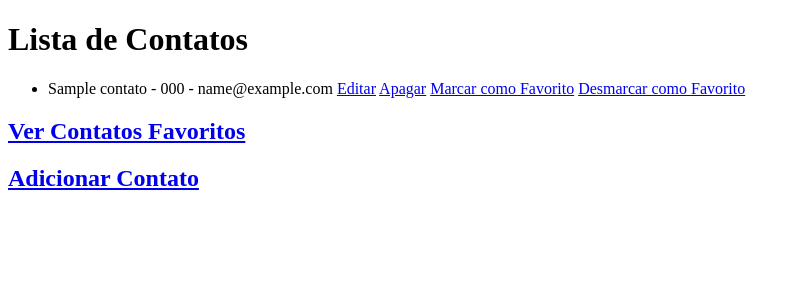
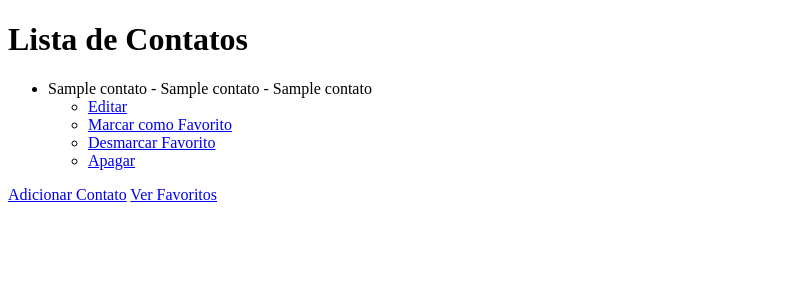
Before and after one commit to Lais666/AgendaContatos, a Flask app: template Templates/index.html in a window 1280 px wide. Shown: the top 300 px of the page, without its empty margins (0-800 px from the left). Run offline with Flask 3, Linux system fonts and the light colour scheme; the template is opened without the code that fills it: most values are stand-ins (such as "Sample title", 1, 10 or a date in 2020).

Commit message:
Commit somente com lista

```diff
--- a/Templates/adicionar_contato.html
+++ b/Templates/adicionar_contato.html
@@ -13,11 +13,10 @@
         <label for="telefone">Telefone:</label><br>
         <input type="text" id="telefone" name="telefone"><br>
         <label for="email">Email:</label><br>
-        <input type="email" id="email" name="email"><br>
+        <input type="text" id="email" name="email"><br>
         <input type="checkbox" id="favorito" name="favorito">
         <label for="favorito">Favorito</label><br>
         <input type="submit" value="Adicionar">
     </form>
-    <h2><a href="/">Voltar para Lista de Contatos</a></h2>
 </body>
 </html>
--- a/Templates/index.html
+++ b/Templates/index.html
@@ -9,19 +9,17 @@
     <h1>Lista de Contatos</h1>
     <ul>
         {% for contato in contatos %}
-        <li>
-            {{ contato.nome }} - {{ contato.telefone }} - {{ contato.email }}
-            {% if contato.favorito %}
-                <span style="color: green;">Favorito</span>
-            {% endif %}
-            <a href="/editar_contato/{{ loop.index0 }}">Editar</a>
-            <a href="/apagar_contato/{{ loop.index0 }}">Apagar</a>
-            <a href="/marcar_favorito/{{ loop.index0 }}">Marcar como Favorito</a>
-            <a href="/desmarcar_favorito/{{ loop.index0 }}">Desmarcar como Favorito</a>
+        <li>{{ contato[1] }} - {{ contato[2] }} - {{ contato[3] }}{% if contato[4] %} (Favorito){% endif %}
+            <ul>
+                <li><a href="/editar_contato/{{ loop.index0 }}">Editar</a></li>
+                <li><a href="/marcar_favorito/{{ loop.index0 }}">Marcar como Favorito</a></li>
+                <li><a href="/desmarcar_favorito/{{ loop.index0 }}">Desmarcar Favorito</a></li>
+                <li><a href="/apagar_contato/{{ loop.index0 }}">Apagar</a></li>
+            </ul>
         </li>
         {% endfor %}
     </ul>
-    <h2><a href="/contatos_favoritos">Ver Contatos Favoritos</a></h2>
-    <h2><a href="/adicionar_contato">Adicionar Contato</a></h2>
+    <a href="/adicionar_contato">Adicionar Contato</a>
+    <a href="/contatos_favoritos">Ver Favoritos</a>
 </body>
 </html>
--- a/main.py
+++ b/main.py
@@ -7,52 +7,78 @@ contatos = []
 
 @app.route('/')
 def index():
+    """
+    Rota principal que renderiza a página inicial com a lista de contatos.
+    """
     return render_template('index.html', contatos=contatos)
 
 @app.route('/adicionar_contato', methods=['GET', 'POST'])
 def adicionar_contato():
+    """
+    Rota para adicionar um novo contato.
+    Se o método for POST, adiciona o novo contato à lista.
+    Se não, exibe o formulário para adicionar um novo contato.
+    """
     if request.method == 'POST':
         nome = request.form['nome']
         telefone = request.form['telefone']
         email = request.form['email']
         favorito = 'favorito' in request.form
-        contatos.append({'nome': nome, 'telefone': telefone, 'email': email, 'favorito': favorito})
-        return redirect('/')
+        codigo = len(contatos)
+        contatos.append([codigo, nome, telefone, email, favorito])
+        return redirect('/')  # Redireciona de volta para a página inicial
     else:
-        return render_template('adicionar_contato.html')
+        return render_template('adicionar_contato.html')  # Renderiza o formulário de adicionar contato
 
-@app.route('/editar_contato/<int:id>', methods=['GET', 'POST'])
-def editar_contato(id):
+@app.route('/editar_contato/<int:codigo>', methods=['GET', 'POST'])
+def editar_contato(codigo):
+    """
+    Rota para editar um contato existente.
+    Se o método for POST, atualiza os detalhes do contato com o ID fornecido.
+    Caso contrário, exibe o formulário preenchido com os detalhes do contato para edição.
+    """
     if request.method == 'POST':
         nome = request.form['nome']
         telefone = request.form['telefone']
         email = request.form['email']
         favorito = 'favorito' in request.form
-        contatos[id] = {'nome': nome, 'telefone': telefone, 'email': email, 'favorito': favorito}
-        return redirect('/')
+        contatos[codigo] = [codigo, nome, telefone, email, favorito]
+        return redirect('/')  # Redireciona de volta para a página inicial
     else:
-        contato = contatos[id]
-        return render_template('editar_contato.html', contato=contato)
+        contato = contatos[codigo]
+        return render_template('editar_contato.html', contato=contato)  # Renderiza o formulário de edição
 
-@app.route('/marcar_favorito/<int:id>')
-def marcar_favorito(id):
-    contatos[id]['favorito'] = True
-    return redirect('/')
+@app.route('/marcar_favorito/<int:codigo>')
+def marcar_favorito(codigo):
+    """
+    Rota para marcar um contato como favorito.
+    """
+    contatos[codigo][4] = True
+    return redirect('/')  # Redireciona de volta para a página inicial
 
-@app.route('/desmarcar_favorito/<int:id>')
-def desmarcar_favorito(id):
-    contatos[id]['favorito'] = False
-    return redirect('/')
+@app.route('/desmarcar_favorito/<int:codigo>')
+def desmarcar_favorito(codigo):
+    """
+    Rota para remover um contato da lista de favoritos.
+    """
+    contatos[codigo][4] = False
+    return redirect('/')  # Redireciona de volta para a página inicial
 
 @app.route('/contatos_favoritos')
 def contatos_favoritos():
-    favoritos = [contato for contato in contatos if contato['favorito']]
+    favoritos = []
+    for contato in contatos:
+        if contato[4]:
+            favoritos.append(contato)
     return render_template('contatos_favoritos.html', favoritos=favoritos)
 
-@app.route('/apagar_contato/<int:id>')
-def apagar_contato(id):
-    del contatos[id]
-    return redirect('/')
+@app.route('/apagar_contato/<int:codigo>')
+def apagar_contato(codigo):
+    """
+    Rota para apagar um contato da lista.
+    """
+    del contatos[codigo]
+    return redirect('/')  # Redireciona de volta para a página inicial
 
 if __name__ == '__main__':
-    app.run(debug=True)
+    app.run(debug=True)  # Executa o aplicativo Flask em modo de depuração se este script for executado diretamente
```
Also changed, not shown: Templates/contatos_favoritos.html (+7 -3 lines), Templates/editar_contato.html (+5 -5 lines).
